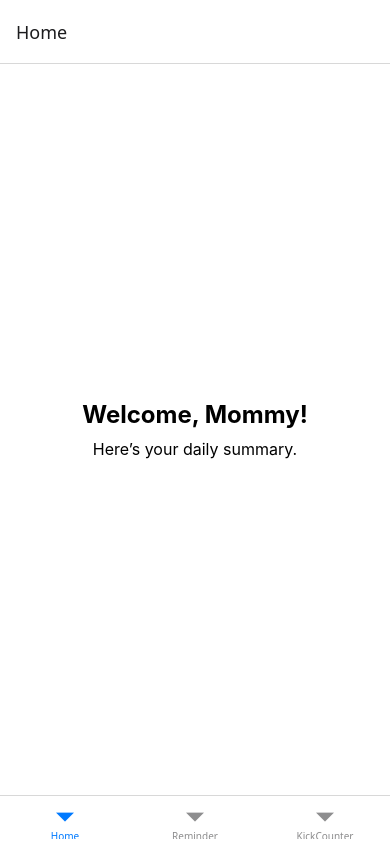
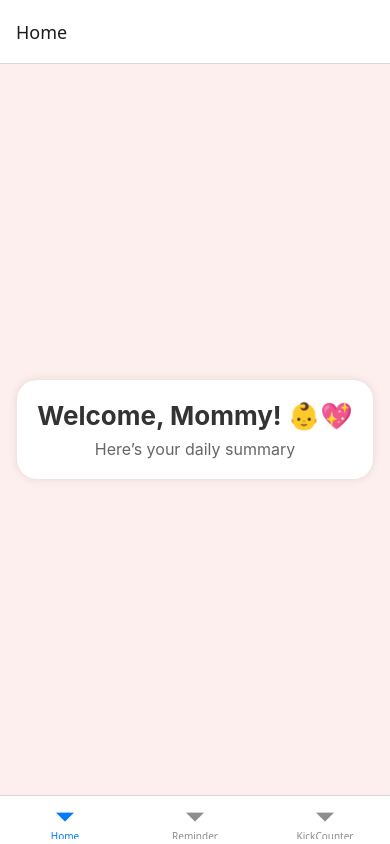
Before and after one commit to Dikshasharmaa/Pregnancy-Tracker, a React Native app: screen /Home in a window 390 px wide. Built offline with nearby package versions, Linux system fonts and the light colour scheme.

Commit message:
Updated the UI for home screen

```diff
--- a/Screens/HomeScreen.js
+++ b/Screens/HomeScreen.js
@@ -1,19 +1,43 @@
 import React from "react";
-import { SafeAreaView, Text, StyleSheet } from 'react-native';
-
-
+import { SafeAreaView, Text, StyleSheet, View } from 'react-native';
 
 export default function HomeScreen() {
-    return(
-    <SafeAreaView style={styles.container}>
-       <Text style={styles.header}>Welcome, Mommy!</Text>
-       <Text style={styles.subText}>Here’s your daily summary.</Text>
-    </SafeAreaView>
-    )
+    return (
+        <SafeAreaView style={styles.container}>
+            <View style={styles.headerBox}>
+                <Text style={styles.header}>Welcome, Mommy! 👶💖</Text>
+                <Text style={styles.subText}>Here’s your daily summary</Text>
+            </View>
+        </SafeAreaView>
+    );
 }
 
 const styles = StyleSheet.create({
-    container: { flex: 1, justifyContent: 'center', alignItems: 'center',backgroundColor: '#fff'  },
-    header: { fontSize: 24, fontWeight: 'bold', color: '#000'},
-    subText: { fontSize: 16, marginTop: 10 },
-  });
+    container: {
+        flex: 1,
+        justifyContent: 'center',
+        alignItems: 'center',
+        backgroundColor: '#fcefee' // soft baby-pink background
+    },
+    headerBox: {
+        backgroundColor: '#fff',
+        padding: 20,
+        borderRadius: 20,
+        shadowColor: '#000',
+        shadowOpacity: 0.1,
+        shadowRadius: 10,
+        elevation: 5
+    },
+    header: {
+        fontSize: 26,
+        fontWeight: 'bold',
+        color: '#333',
+        textAlign: 'center'
+    },
+    subText: {
+        fontSize: 16,
+        marginTop: 8,
+        color: '#666',
+        textAlign: 'center'
+    },
+});
```
